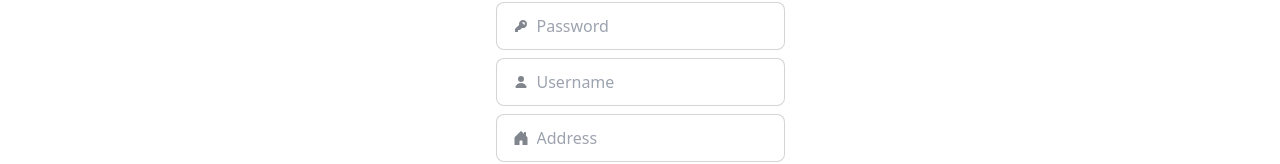
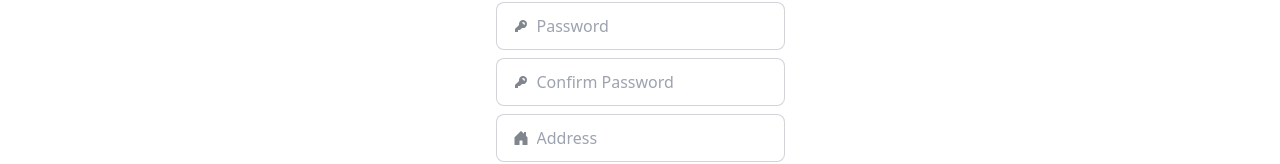
Before and after one commit to SdbnCode/ecom-platform, a Next.js app: page /register in a window 1280 px wide. Shown: the part 450-614 px from the top of the page. Built offline with nearby package versions, Linux system fonts and the light colour scheme.

Commit message:
finished prisma setup, create user done, next to work on login

```diff
--- a/package.json
+++ b/package.json
@@ -23,6 +23,7 @@
   },
   "devDependencies": {
     "@tailwindcss/typography": "^0.5.15",
+    "@types/bcrypt": "^5.0.2",
     "@types/next-auth": "^3.15.0",
     "@types/node": "^20.16.10",
     "@types/react": "^18",
--- /dev/null
+++ b/src/app/api/user/creation.tsx
@@ -0,0 +1,43 @@
+import { PrismaClient } from "@prisma/client/extension";
+import { NextResponse } from "next/server";
+import { hash } from "bcrypt";
+
+const Prisma = new PrismaClient();
+
+export async function POST(req: Request) {
+  try {
+    const user = await req.json();
+    const { Email, Password, Address } = user;
+
+    const emailExists = await Prisma.user.findUnique({
+      where: {
+        Email: Email,
+      },
+    });
+    if (emailExists) {
+      return NextResponse.json(
+        { user: null, message: "Email already in use" },
+        { status: 409 },
+      );
+    }
+
+    const passwordHash = await hash(Password, 10);
+    const newUser = await Prisma.user.create({
+      data: {
+        Email,
+        Password: passwordHash,
+        Address: Address ? Address : null,
+      },
+    });
+    return NextResponse.json(
+      { user: newUser, message: "Account successfully created!" },
+      { status: 201 },
+    );
+  } catch (error) {
+    console.log(error);
+    return NextResponse.json(
+      { user: null, message: "An error occurred" },
+      { status: 500 },
+    );
+  }
+}
--- /dev/null
+++ b/src/app/lib/prisma.tsx
@@ -0,0 +1,15 @@
+import { PrismaClient } from "@prisma/client";
+
+const prismaClientSingleton = () => {
+  return new PrismaClient();
+};
+
+declare const globalThis: {
+  prismaGlobal: ReturnType<typeof prismaClientSingleton>;
+} & typeof global;
+
+const prisma = globalThis.prismaGlobal ?? prismaClientSingleton();
+
+export default prisma;
+
+if (process.env.NODE_ENV !== "production") globalThis.prismaGlobal = prisma;
--- a/src/app/register/page.tsx
+++ b/src/app/register/page.tsx
@@ -41,9 +41,17 @@ export default function RegisterPage() {
             fill="currentColor"
             className="h-4 w-4 opacity-70"
           >
-            <path d="M8 8a3 3 0 1 0 0-6 3 3 0 0 0 0 6ZM12.735 14c.618 0 1.093-.561.872-1.139a6.002 6.002 0 0 0-11.215 0c-.22.578.254 1.139.872 1.139h9.47Z" />
+            <path
+              fillRule="evenodd"
+              d="M14 6a4 4 0 0 1-4.899 3.899l-1.955 1.955a.5.5 0 0 1-.353.146H5v1.5a.5.5 0 0 1-.5.5h-2a.5.5 0 0 1-.5-.5v-2.293a.5.5 0 0 1 .146-.353l3.955-3.955A4 4 0 1 1 14 6Zm-4-2a.75.75 0 0 0 0 1.5.5.5 0 0 1 .5.5.75.75 0 0 0 1.5 0 2 2 0 0 0-2-2Z"
+              clipRule="evenodd"
+            />
           </svg>
-          <input type="text" className="grow" placeholder="Username" />
+          <input
+            type="password"
+            className="grow"
+            placeholder="Confirm Password"
+          />
         </label>
         <label className="input input-bordered flex items-center gap-2">
           <svg
```
Also changed, not shown: 1 other file (tests, documents, lock files or other folders).
